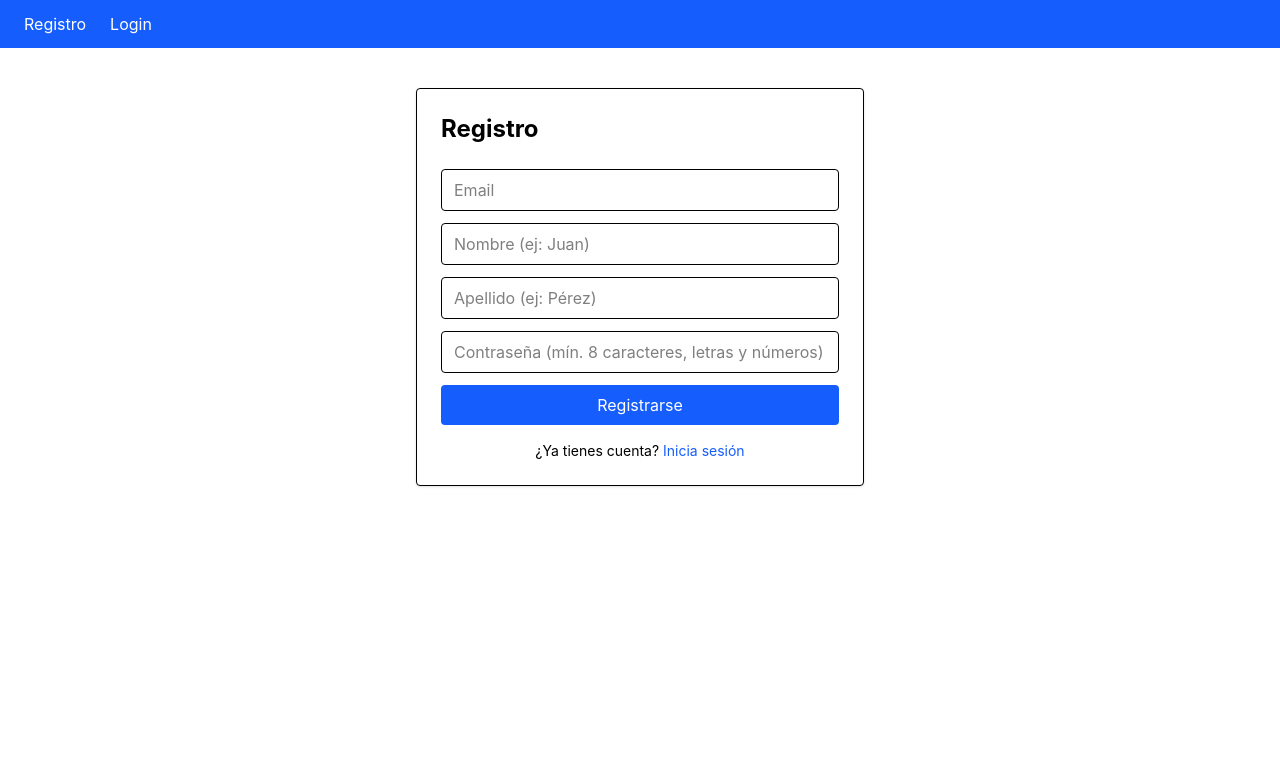
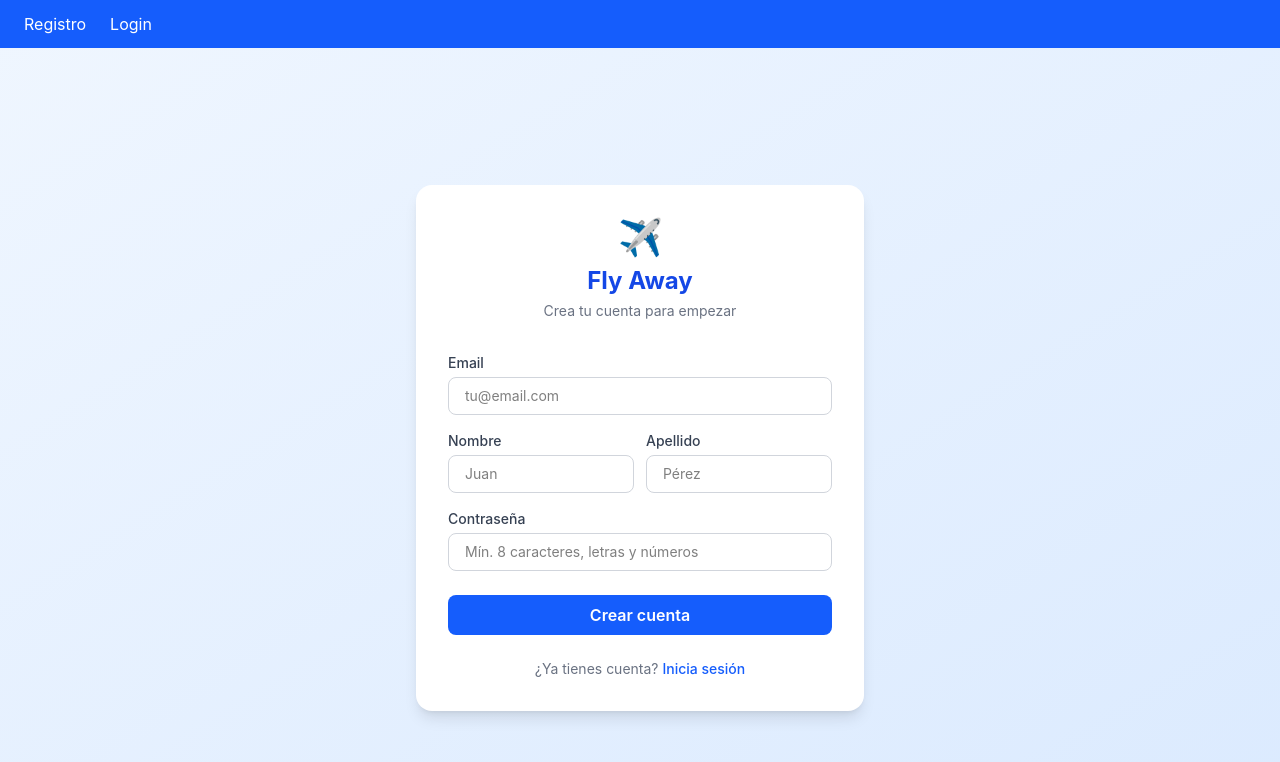
Before and after one commit to pedrosolis-design/fly_away_frontend_solis, a React (Vite) app: page /register in a window 1280 px wide. Shown: the top 762 px of the page. Built offline with nearby package versions, Linux system fonts and the light colour scheme; the HTML template or start-up script is replaced by a standard one.

Commit message:
mejora visual register y login

```diff
--- a/src/pages/Login.tsx
+++ b/src/pages/Login.tsx
@@ -20,15 +20,16 @@ export default function Login() {
 
     try {
       setLoading(true);
-      // El backend usa "username" para el campo de login (que es el email)
-      const res = await api.post("/auth/login", form);
+      const res = await api.post("/auth/login", {
+        email: form.email,
+        password: form.password,
+      });
       if (!res.data.token) throw new Error("No se recibió token");
       localStorage.setItem("token", res.data.token);
       window.location.href = "/search";
     } catch (err: any) {
       const data = err.response?.data;
-      const msg =
-        data?.detail || data?.message || "Credenciales incorrectas";
+      const msg = data?.detail || data?.message || "Credenciales incorrectas";
       setError(typeof msg === "string" ? msg : "Credenciales incorrectas");
     } finally {
       setLoading(false);
@@ -36,42 +37,64 @@ export default function Login() {
   };
 
   return (
-    <div className="max-w-md mx-auto mt-10 p-6 border rounded shadow">
-      <h2 className="text-2xl font-bold mb-6">Iniciar Sesión</h2>
-      <form onSubmit={handleSubmit} className="flex flex-col gap-3">
+    <div className="min-h-screen bg-gradient-to-br from-blue-50 to-blue-100 flex items-center justify-center px-4">
+      <div className="bg-white rounded-2xl shadow-lg w-full max-w-md p-8">
+
+        {/* Header */}
+        <div className="text-center mb-8">
+          <div className="text-4xl mb-2">✈️</div>
+          <h1 className="text-2xl font-bold text-blue-700">Fly Away</h1>
+          <p className="text-gray-500 text-sm mt-1">Inicia sesión para continuar</p>
+        </div>
+
+        <form onSubmit={handleSubmit} className="flex flex-col gap-4">
+          <div>
+            <label className="block text-sm font-medium text-gray-700 mb-1">Email</label>
             <input
               name="email"
               type="email"
-          placeholder="Email"
+              placeholder="tu@email.com"
               value={form.email}
               onChange={handleChange}
               disabled={loading}
-          className="border px-3 py-2 rounded"
+              className="w-full border border-gray-300 rounded-lg px-4 py-2 text-sm focus:outline-none focus:ring-2 focus:ring-blue-400"
             />
+          </div>
+          <div>
+            <label className="block text-sm font-medium text-gray-700 mb-1">Contraseña</label>
             <input
               name="password"
               type="password"
-          placeholder="Contraseña"
+              placeholder="Tu contraseña"
               value={form.password}
               onChange={handleChange}
               disabled={loading}
-          className="border px-3 py-2 rounded"
+              className="w-full border border-gray-300 rounded-lg px-4 py-2 text-sm focus:outline-none focus:ring-2 focus:ring-blue-400"
             />
+          </div>
+
+          {error && (
+            <div className="bg-red-50 border border-red-200 text-red-600 text-sm rounded-lg px-4 py-2">
+              {error}
+            </div>
+          )}
+
           <button
             type="submit"
             disabled={loading}
-          className="bg-blue-600 text-white py-2 rounded hover:bg-blue-700 disabled:opacity-50"
+            className="bg-blue-600 hover:bg-blue-700 text-white font-semibold py-2 rounded-lg transition disabled:opacity-50 mt-2"
           >
-          {loading ? "Ingresando..." : "Iniciar Sesión"}
+            {loading ? "Ingresando..." : "Iniciar sesión"}
           </button>
-        {error && <p className="text-red-500 text-sm">{error}</p>}
         </form>
-      <p className="mt-4 text-sm text-center">
+
+        <p className="text-center text-sm text-gray-500 mt-6">
           ¿No tienes cuenta?{" "}
-        <a href="/register" className="text-blue-600 hover:underline">
+          <a href="/register" className="text-blue-600 font-medium hover:underline">
             Regístrate
           </a>
         </p>
       </div>
+    </div>
   );
 }
--- a/src/pages/Register.tsx
+++ b/src/pages/Register.tsx
@@ -49,13 +49,11 @@ export default function Register() {
         lastName: form.lastName,
         password: form.password,
       });
-
       setSuccess("Registro exitoso, redirigiendo al login...");
       setTimeout(() => (window.location.href = "/login"), 1500);
     } catch (err: any) {
       const data = err.response?.data;
-      const msg =
-        data?.detail || data?.message || data || err.message || "Error en el registro";
+      const msg = data?.detail || data?.message || data || err.message || "Error en el registro";
       setError(typeof msg === "string" ? msg : JSON.stringify(msg));
     } finally {
       setLoading(false);
@@ -63,59 +61,93 @@ export default function Register() {
   };
 
   return (
-    <div className="max-w-md mx-auto mt-10 p-6 border rounded shadow">
-      <h2 className="text-2xl font-bold mb-6">Registro</h2>
-      <form onSubmit={handleSubmit} className="flex flex-col gap-3">
+    <div className="min-h-screen bg-gradient-to-br from-blue-50 to-blue-100 flex items-center justify-center px-4">
+      <div className="bg-white rounded-2xl shadow-lg w-full max-w-md p-8">
+
+        {/* Header */}
+        <div className="text-center mb-8">
+          <div className="text-4xl mb-2">✈️</div>
+          <h1 className="text-2xl font-bold text-blue-700">Fly Away</h1>
+          <p className="text-gray-500 text-sm mt-1">Crea tu cuenta para empezar</p>
+        </div>
+
+        <form onSubmit={handleSubmit} className="flex flex-col gap-4">
+          <div>
+            <label className="block text-sm font-medium text-gray-700 mb-1">Email</label>
             <input
               name="email"
               type="email"
-          placeholder="Email"
+              placeholder="tu@email.com"
               value={form.email}
               onChange={handleChange}
               disabled={loading}
-          className="border px-3 py-2 rounded"
+              className="w-full border border-gray-300 rounded-lg px-4 py-2 text-sm focus:outline-none focus:ring-2 focus:ring-blue-400"
             />
+          </div>
+          <div className="flex gap-3">
+            <div className="flex-1">
+              <label className="block text-sm font-medium text-gray-700 mb-1">Nombre</label>
               <input
                 name="firstName"
-          placeholder="Nombre (ej: Juan)"
+                placeholder="Juan"
                 value={form.firstName}
                 onChange={handleChange}
                 disabled={loading}
-          className="border px-3 py-2 rounded"
+                className="w-full border border-gray-300 rounded-lg px-4 py-2 text-sm focus:outline-none focus:ring-2 focus:ring-blue-400"
               />
+            </div>
+            <div className="flex-1">
+              <label className="block text-sm font-medium text-gray-700 mb-1">Apellido</label>
               <input
                 name="lastName"
-          placeholder="Apellido (ej: Pérez)"
+                placeholder="Pérez"
                 value={form.lastName}
                 onChange={handleChange}
                 disabled={loading}
-          className="border px-3 py-2 rounded"
+                className="w-full border border-gray-300 rounded-lg px-4 py-2 text-sm focus:outline-none focus:ring-2 focus:ring-blue-400"
               />
+            </div>
+          </div>
+          <div>
+            <label className="block text-sm font-medium text-gray-700 mb-1">Contraseña</label>
             <input
               name="password"
               type="password"
-          placeholder="Contraseña (mín. 8 caracteres, letras y números)"
+              placeholder="Mín. 8 caracteres, letras y números"
               value={form.password}
               onChange={handleChange}
               disabled={loading}
-          className="border px-3 py-2 rounded"
+              className="w-full border border-gray-300 rounded-lg px-4 py-2 text-sm focus:outline-none focus:ring-2 focus:ring-blue-400"
             />
+          </div>
+
+          {error && (
+            <div className="bg-red-50 border border-red-200 text-red-600 text-sm rounded-lg px-4 py-2">
+              {error}
+            </div>
+          )}
+          {success && (
+            <div className="bg-green-50 border border-green-200 text-green-600 text-sm rounded-lg px-4 py-2">
+              {success}
+            </div>
+          )}
+
           <button
             type="submit"
             disabled={loading}
-          className="bg-blue-600 text-white py-2 rounded hover:bg-blue-700 disabled:opacity-50"
+            className="bg-blue-600 hover:bg-blue-700 text-white font-semibold py-2 rounded-lg transition disabled:opacity-50 mt-2"
           >
-          {loading ? "Registrando..." : "Registrarse"}
+            {loading ? "Registrando..." : "Crear cuenta"}
           </button>
-        {error && <p className="text-red-500 text-sm">{error}</p>}
-        {success && <p className="text-green-600 text-sm">{success}</p>}
         </form>
-      <p className="mt-4 text-sm text-center">
+
+        <p className="text-center text-sm text-gray-500 mt-6">
           ¿Ya tienes cuenta?{" "}
-        <a href="/login" className="text-blue-600 hover:underline">
+          <a href="/login" className="text-blue-600 font-medium hover:underline">
             Inicia sesión
           </a>
         </p>
       </div>
+    </div>
   );
 }
```
Lines whose indentation alone changed are shown as unchanged.
